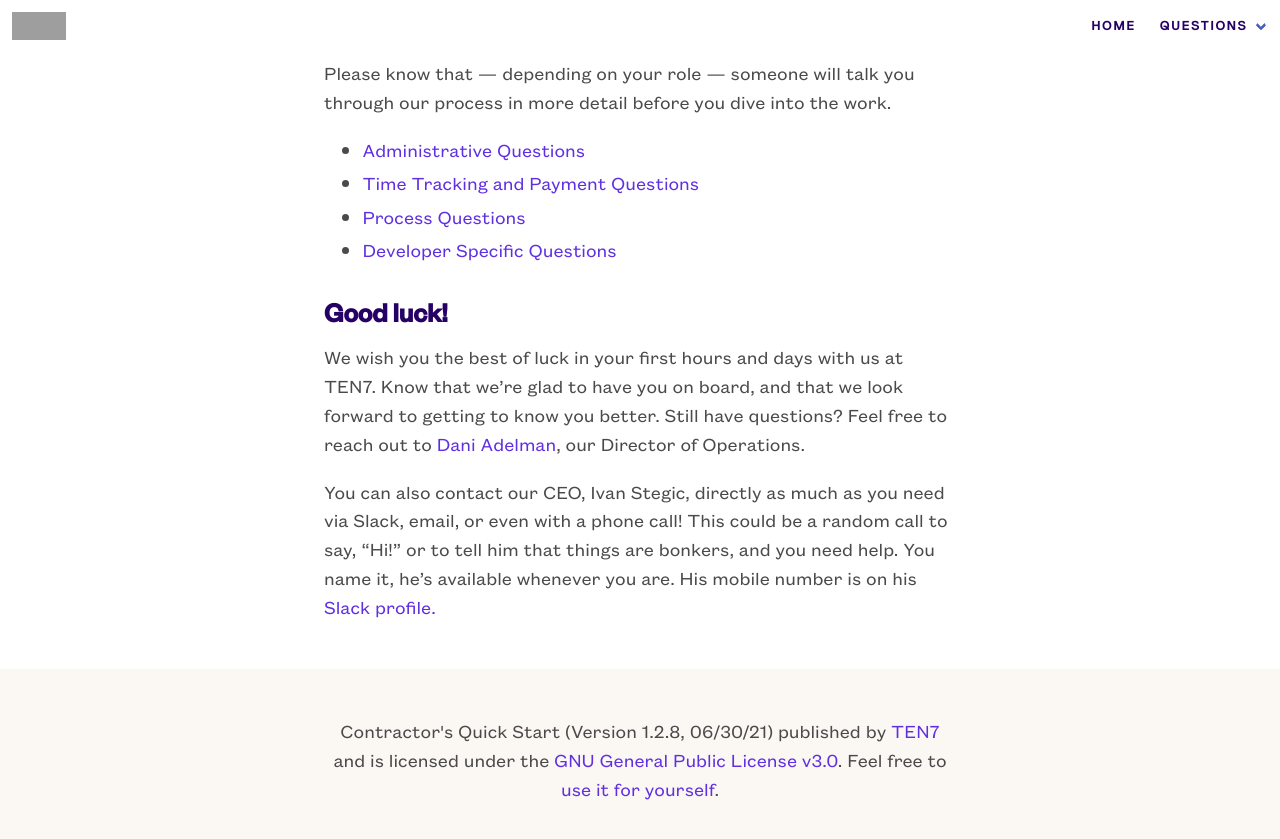
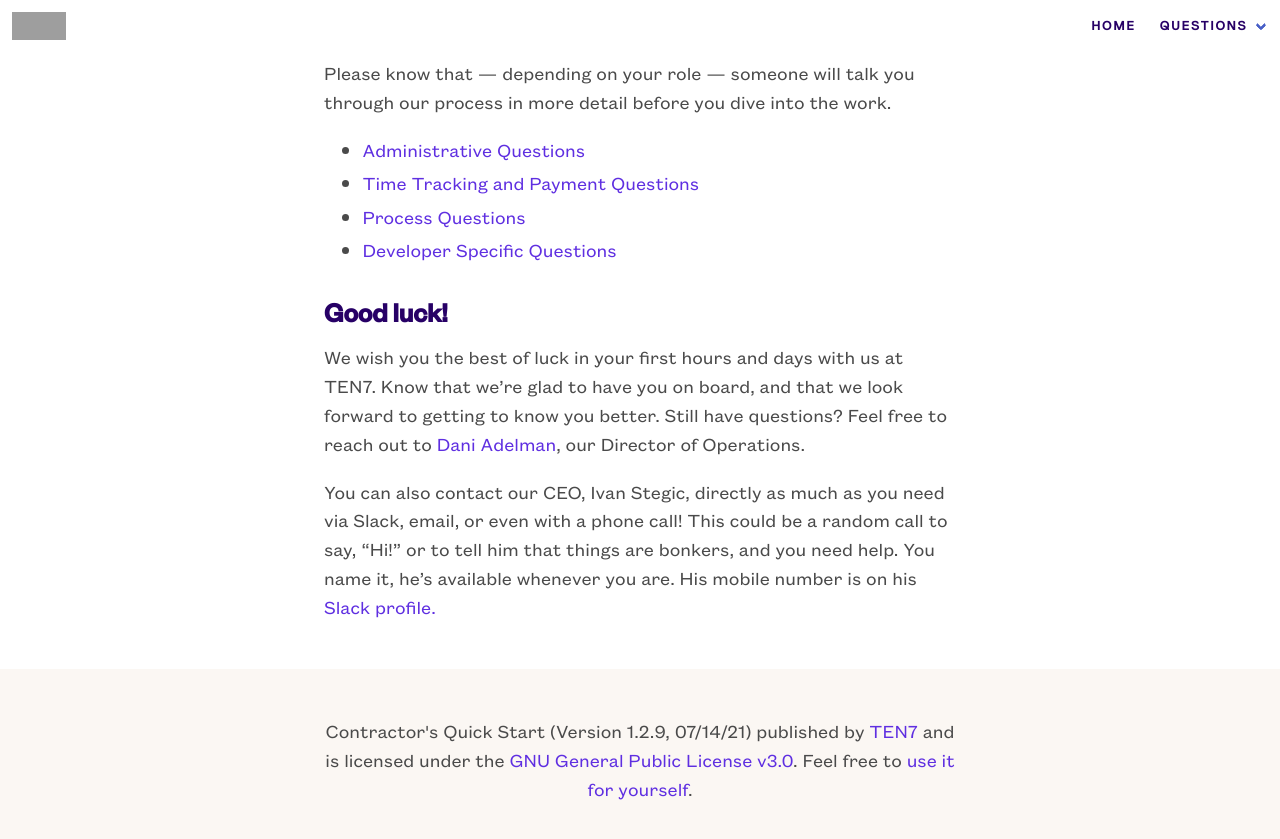
Before and after one commit to ten7/contractor.ten7.com, a Jekyll site: the page built from index.md, in a window 1280 px wide and 900 px high, scrolled down 1155 px. Shown: the top 839 px of the window. Built offline with Jekyll 4.4.1, drawn with Linux system fonts in a browser that asks for light colours; some web fonts are replaced; grey boxes are pictures that could not be loaded.

```diff
--- a/_config.yml
+++ b/_config.yml
@@ -2,7 +2,7 @@
 # site.title
 
 title: "Contractor's Quick Start"
-subtitle: "Version 1.2.8, 06/30/21"
+subtitle: "Version 1.2.9, 07/14/21"
 
 nav:
 - title: "Home"
```
